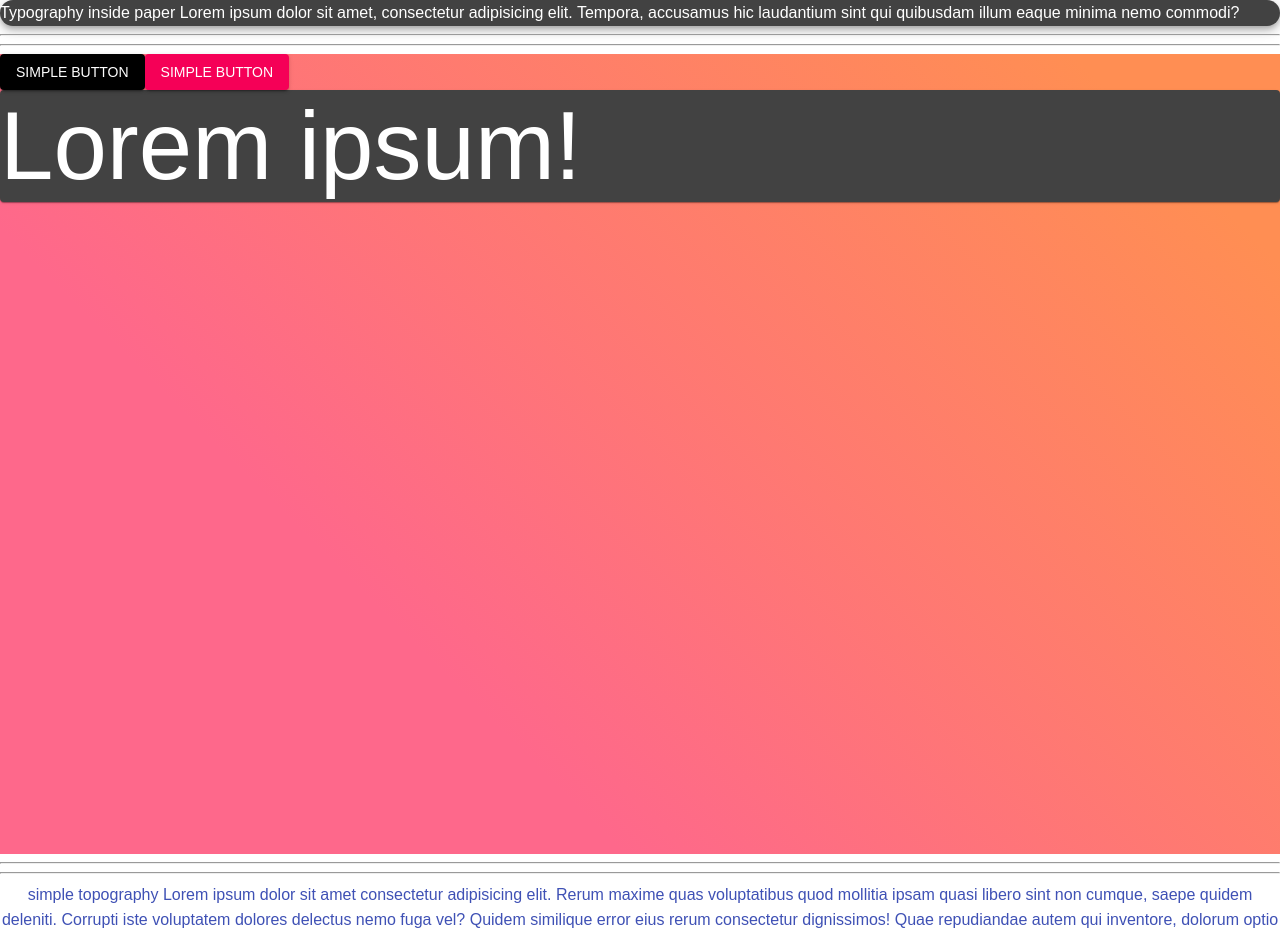
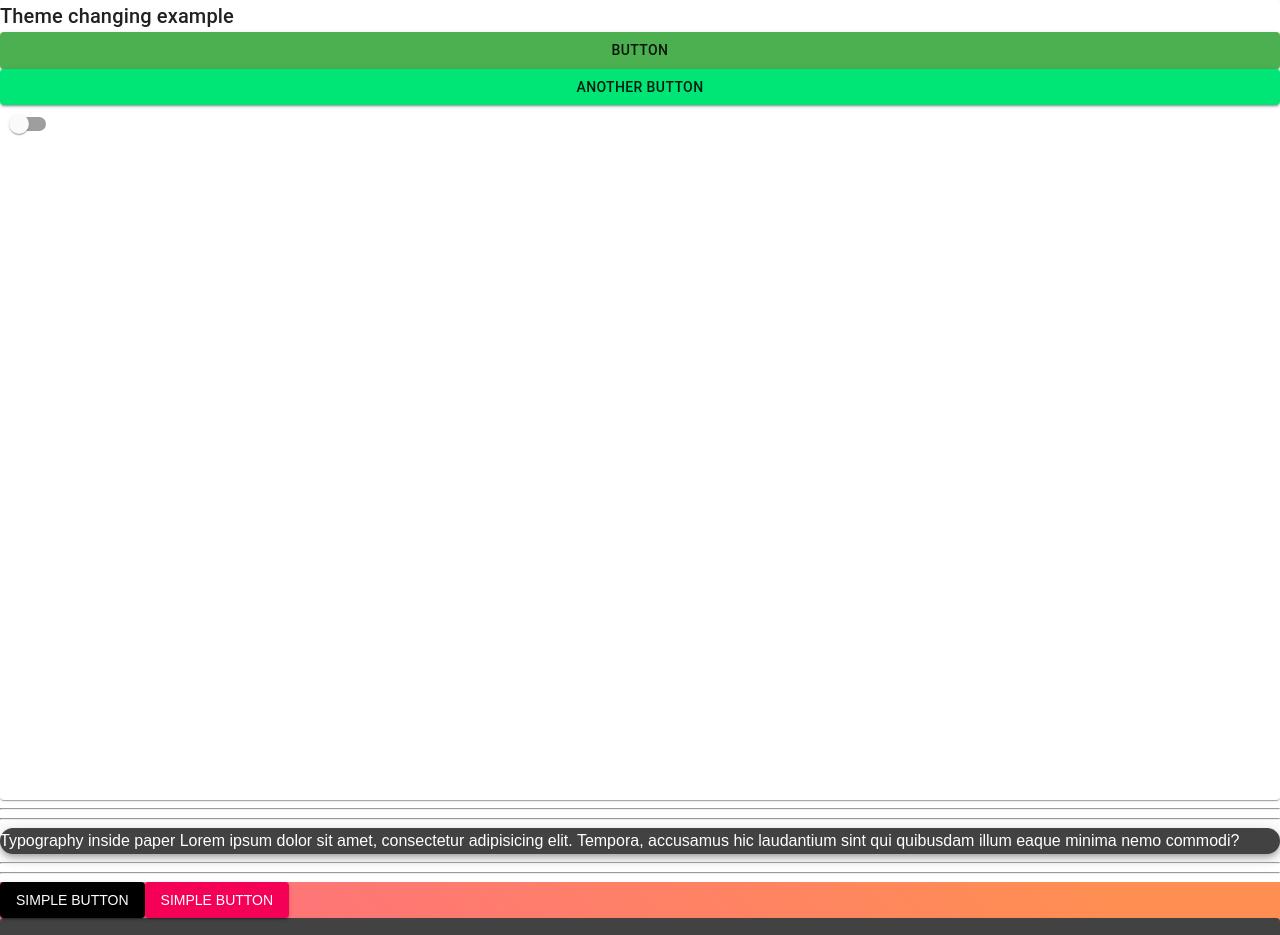
Before and after one commit to StanislavKaisin/mui-example, a React (Create React App) app: page / in a window 1280 px wide. Shown: the top 935 px of the page. Built offline with nearby package versions, Linux system fonts and the light colour scheme; the HTML template or start-up script is replaced by a standard one.

Commit message:
chande theme example

```diff
--- a/src/App.tsx
+++ b/src/App.tsx
@@ -1,4 +1,4 @@
-import React from "react";
+import React, { useState } from "react";
 import "./App.css";
 import {
   Button,
@@ -7,6 +7,7 @@ import {
   IconButton,
   makeStyles,
   Paper,
+  Switch,
   Theme,
   Typography,
 } from "@material-ui/core";
@@ -17,7 +18,12 @@ import { CoolBtn } from "./components/CoolBtn";
 import DeleteIcon from "@material-ui/icons/Delete";
 import AlarmIcon from "@material-ui/icons/Alarm";
 import AddShoppingCartIcon from "@material-ui/icons/AddShoppingCart";
-import { useTheme } from "@material-ui/core/styles";
+import {
+  createMuiTheme,
+  ThemeProvider,
+  useTheme,
+} from "@material-ui/core/styles";
+import { green } from "@material-ui/core/colors";
 
 const useStyles = makeStyles((theme: Theme) =>
   createStyles({
@@ -50,9 +56,46 @@ function App() {
   const classes = useStyles();
   // console.log("classes", classes);
   const cool = true;
+  const [darkMode, setDarkMode] = useState(false);
+  const insideTheme = createMuiTheme({
+    palette: {
+      type: darkMode ? "dark" : "light",
+    },
+  });
+  const darkTheme = createMuiTheme({
+    palette: {
+      type: "dark",
+    },
+  });
+  const greenTheme = createMuiTheme({
+    palette: {
+      primary: green,
+      secondary: green,
+    },
+  });
+  const handleChange = () => {
+    setDarkMode(!darkMode);
+  };
 
   return (
     <>
+      <ThemeProvider theme={darkMode ? darkTheme : greenTheme}>
+        <Paper style={{ height: "100vh" }}>
+          <Grid container direction="column">
+            <Typography variant="h6">Theme changing example</Typography>
+            <Button variant="contained" color="primary">
+              Button
+            </Button>
+            <Button variant="contained" color="secondary">
+              Another Button
+            </Button>
+            <Switch checked={darkMode} onChange={handleChange}></Switch>
+          </Grid>
+        </Paper>
+      </ThemeProvider>
+
+      <hr />
+      <hr />
       <Paper elevation={6} style={{ borderRadius: "16px" }}>
         <Typography variant="h6">
           Typography inside paper Lorem ipsum dolor sit amet, consectetur
```
Also changed, not shown: 1 other file (tests, documents, lock files or other folders).
